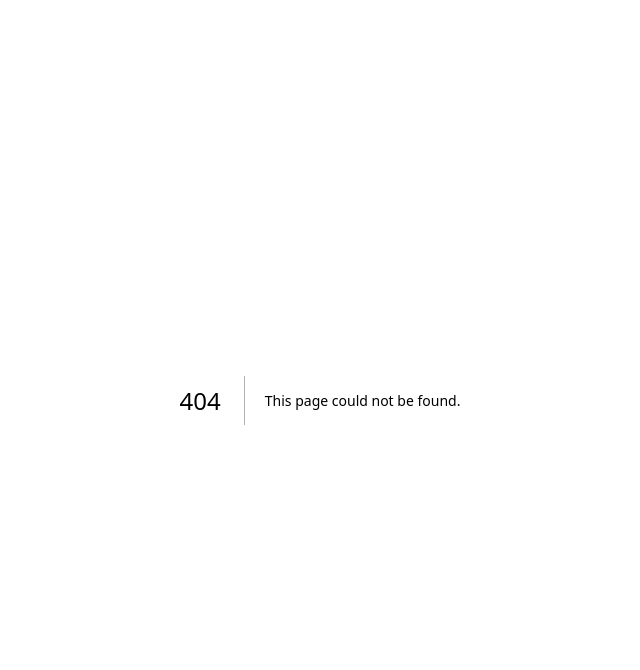
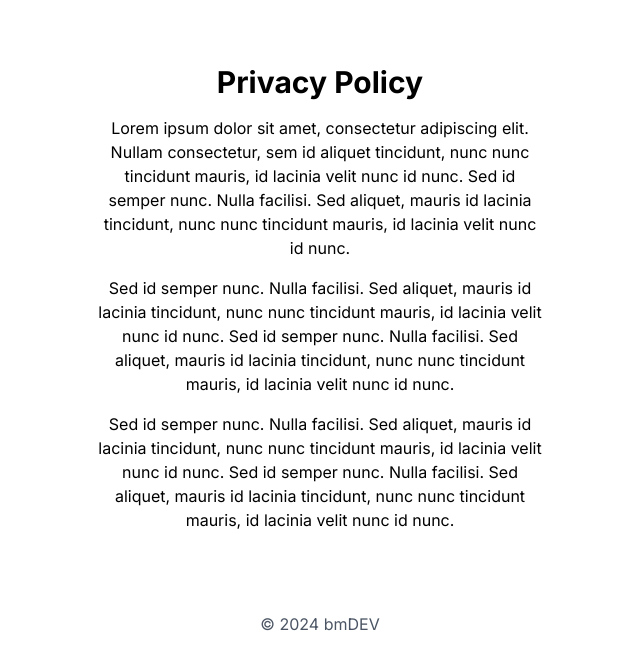
Before and after one commit to mariuszbee/njsm13, a Next.js app: page /polityka-prywatnosci in a window 1280 px wide. Before the commit this address had no page. Shown: the top 670 px of the page, without its empty margins (320-960 px from the left). Built offline with nearby package versions, Linux system fonts and the light colour scheme.

Commit message:
layout for static pages in (static-pages) directory

```diff
--- /dev/null
+++ b/src/app/(static-pages)/layout.tsx
@@ -0,0 +1,3 @@
+export default function StaticLayout({ children }: { children: React.ReactNode }) {
+	return <div className="container mx-auto max-w-md text-center">{children}</div>;
+}
--- /dev/null
+++ b/src/app/(static-pages)/polityka-prywatnosci/page.tsx
@@ -0,0 +1,25 @@
+export default function PrivacyPage() {
+	return (
+		<>
+			<h1 className="mb-4 text-3xl font-bold">Privacy Policy</h1>
+			<p className="mb-4">
+				Lorem ipsum dolor sit amet, consectetur adipiscing elit. Nullam consectetur, sem id aliquet
+				tincidunt, nunc nunc tincidunt mauris, id lacinia velit nunc id nunc. Sed id semper nunc.
+				Nulla facilisi. Sed aliquet, mauris id lacinia tincidunt, nunc nunc tincidunt mauris, id
+				lacinia velit nunc id nunc.
+			</p>
+			<p className="mb-4">
+				Sed id semper nunc. Nulla facilisi. Sed aliquet, mauris id lacinia tincidunt, nunc nunc
+				tincidunt mauris, id lacinia velit nunc id nunc. Sed id semper nunc. Nulla facilisi. Sed
+				aliquet, mauris id lacinia tincidunt, nunc nunc tincidunt mauris, id lacinia velit nunc id
+				nunc.
+			</p>
+			<p className="mb-4">
+				Sed id semper nunc. Nulla facilisi. Sed aliquet, mauris id lacinia tincidunt, nunc nunc
+				tincidunt mauris, id lacinia velit nunc id nunc. Sed id semper nunc. Nulla facilisi. Sed
+				aliquet, mauris id lacinia tincidunt, nunc nunc tincidunt mauris, id lacinia velit nunc id
+				nunc.
+			</p>
+		</>
+	);
+}
--- /dev/null
+++ b/src/app/(static-pages)/regulamin/page.tsx
@@ -0,0 +1,8 @@
+export default function Regulamin() {
+	return (
+		<div className="text-center">
+			<h1 className="text-4xl font-bold">Regulamin</h1>
+			<p className="text-2xl">Regulamin jest regulaminem.</p>
+		</div>
+	);
+}
--- a/src/app/layout.tsx
+++ b/src/app/layout.tsx
@@ -15,7 +15,15 @@ export default function RootLayout({
 }>) {
 	return (
 		<html lang="pl">
-			<body className={inter.className}>{children}</body>
+			<body className={inter.className}>
+				{" "}
+				<section className="mx-auto max-w-md p-12 sm:max-w-2xl sm:py-16 md:max-w-4xl	lg:max-w-7xl">
+					{children}
+				</section>
+				<footer>
+					<p className="text-center text-gray-600">© {new Date().getFullYear()} bmDEV</p>
+				</footer>
+			</body>
 		</html>
 	);
 }
--- a/src/app/page.tsx
+++ b/src/app/page.tsx
@@ -2,9 +2,5 @@ import { products } from "../../utils/exampeData";
 import { ProductList } from "@/ui/organisms/ProductList";
 
 export default function Home() {
-	return (
-		<section className="mx-auto max-w-md p-12 sm:max-w-2xl sm:py-16 md:max-w-4xl	lg:max-w-7xl">
-			<ProductList products={products} />
-		</section>
-	);
+	return <ProductList products={products} />;
 }
```
